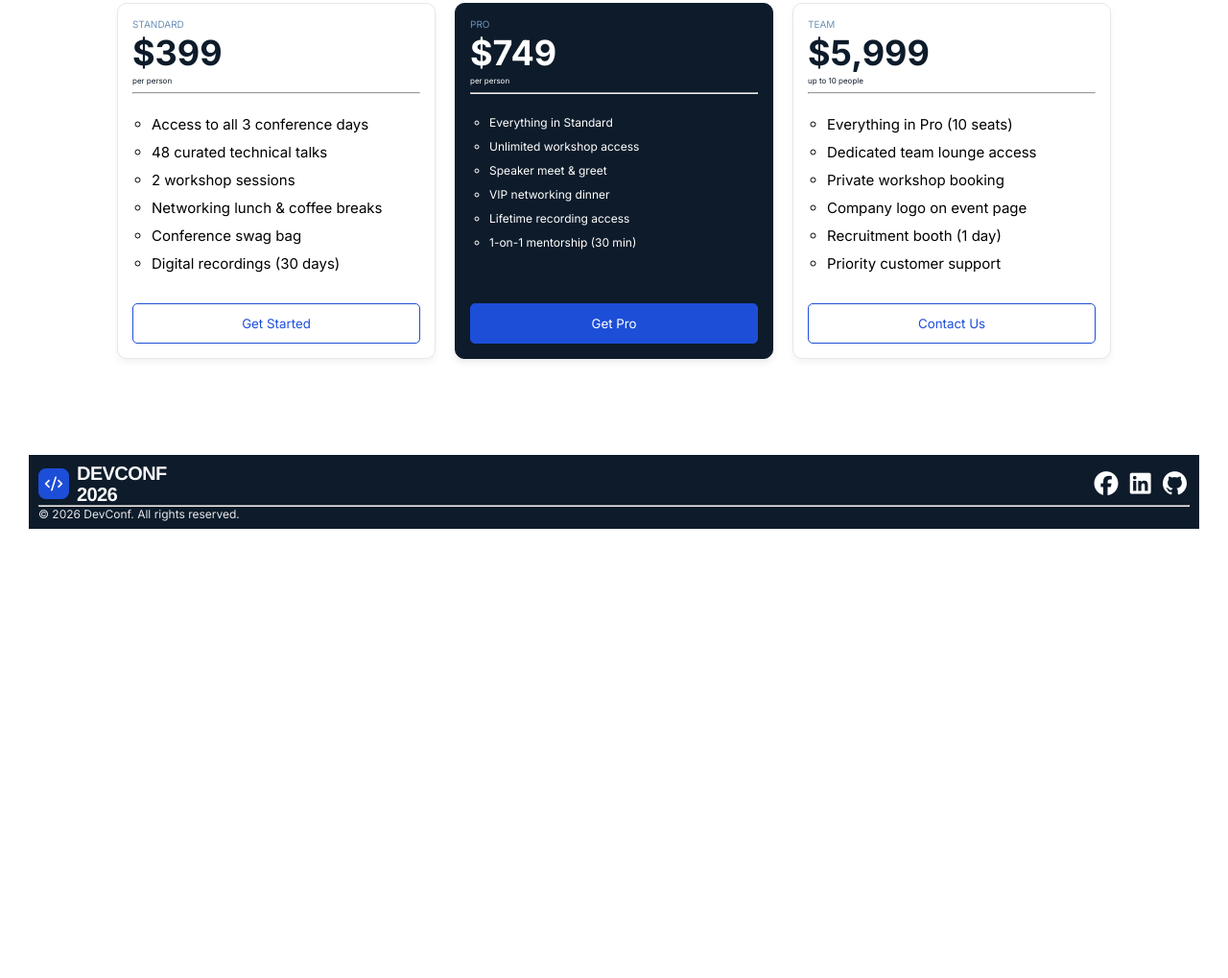
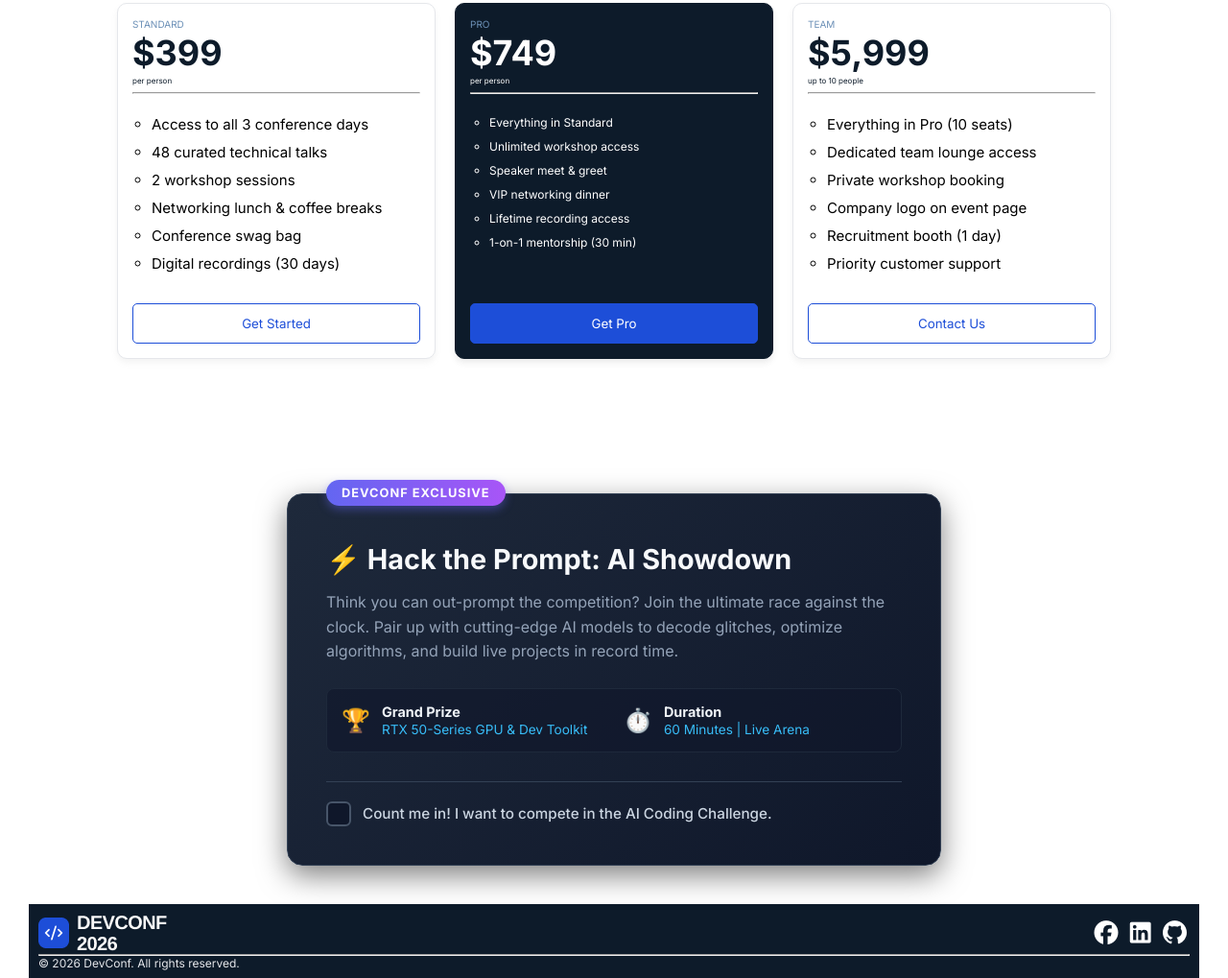
Before and after one commit to rafiqsd85/Dev-conf-26, a plain HTML site: page index.html in a window 1280 px wide. Shown: the part 1864-2883 px from the top of the page at 96% size. Before the commit the page ends 2415 px from the top, so only its background shows below. Drawn offline with Linux system fonts and the light colour scheme.

Commit message:
AI part added

```diff
--- a/index.html
+++ b/index.html
@@ -121,6 +121,42 @@
             </div>
         </div>
     </section>
+   <section class="ai-challenge-section">
+  <div class="challenge-container">
+    <div class="challenge-badge">DevConf Exclusive</div>
+
+    <h2>⚡ Hack the Prompt: AI Showdown</h2>
+
+    <p class="challenge-description">
+      Think you can out-prompt the competition? Join the ultimate race against the clock. Pair up with cutting-edge AI models to decode glitches, optimize algorithms, and build live projects in record time.
+    </p>
+
+    <div class="challenge-highlights">
+      <div class="highlight-item">
+        <span class="highlight-icon">🏆</span>
+        <div>
+          <strong>Grand Prize</strong>
+          <p>RTX 50-Series GPU & Dev Toolkit</p>
+        </div>
+      </div>
+      <div class="highlight-item">
+        <span class="highlight-icon">⏱️</span>
+        <div>
+          <strong>Duration</strong>
+          <p>60 Minutes | Live Arena</p>
+        </div>
+      </div>
+    </div>
+
+    <div class="challenge-opt-in">
+      <label class="checkbox-container">
+        <input type="checkbox" name="ai_challenge_opt_in" id="ai-opt-in">
+        <span class="custom-checkbox"></span>
+        <span class="opt-in-text">Count me in! I want to compete in the AI Coding Challenge.</span>
+      </label>
+    </div>
+  </div>
+</section>
     <footer class="footer">
         <div class="foottop">
             <img src="./images/footer-logo.png">
--- a/styles.css
+++ b/styles.css
@@ -92,7 +92,6 @@ nav ul li a:hover{
     width: 300px;
     background-color: #FFFFFF;
     border: 1px solid #E5E7EB;
-    /* padding: 20px; */
     border-radius: 10px;
     box-shadow: 0 4px 6px rgba(0, 0, 0, 0.1);
     text-align: left;
@@ -233,7 +232,6 @@ nav ul li a:hover{
     background-color: #0D1B2A;
     max-width: 1200px;
     margin:  auto;
-    padding: 8px 0px;
     padding: 8px 10px;
 }
 .foottop{
@@ -250,3 +248,157 @@ nav ul li a:hover{
     color:#E5E7EB;
     font-size: 12px;
 }
+/* relavent design using AI */
+.ai-challenge-section {
+  background: #FFFFFF;
+  font-family: 'Segoe UI', Tahoma, Geneva, Verdana, sans-serif;
+  padding: 40px 20px;
+  display: flex;
+  justify-content: center;
+  align-items: center;
+}
+
+.challenge-container {
+  background: linear-gradient(135deg, #1e293b 0%, #0f172a 100%);
+  border: 1px solid #334155;
+  border-radius: 16px;
+  max-width: 600px;
+  padding: 40px;
+  box-shadow: 0 10px 30px rgba(0, 0, 0, 0.5);
+  position: relative;
+  transition: transform 0.3s ease, border-color 0.3s ease;
+}
+
+.challenge-container:hover {
+  transform: translateY(-5px);
+  border-color: #6366f1; /* Electric Indigo glow */
+  box-shadow: 0 15px 35px rgba(1, 2, 32, 0.451);
+}
+
+.challenge-badge {
+  position: absolute;
+  top: -15px;
+  left: 40px;
+  background: linear-gradient(90deg, #6366f1, #a855f7);
+  color: #ffffff;
+  padding: 6px 16px;
+  font-size: 0.8rem;
+  font-weight: bold;
+  text-transform: uppercase;
+  letter-spacing: 1px;
+  border-radius: 20px;
+  box-shadow: 0 4px 10px rgba(99, 102, 241, 0.4);
+}
+
+.challenge-container h2 {
+  color: #f8fafc;
+  font-size: 1.8rem;
+  margin-top: 10px;
+  margin-bottom: 15px;
+}
+
+.challenge-description {
+  color: #94a3b8;
+  font-size: 1rem;
+  line-height: 1.6;
+  margin-bottom: 25px;
+}
+
+.challenge-highlights {
+  display: grid;
+  grid-template-columns: 1fr 1fr;
+  gap: 20px;
+  margin-bottom: 30px;
+  background: rgba(15, 23, 42, 0.6);
+  padding: 15px;
+  border-radius: 8px;
+  border: 1px solid #1e293b;
+}
+
+.highlight-item {
+  display: flex;
+  align-items: center;
+  gap: 12px;
+}
+
+.highlight-icon {
+  font-size: 1.5rem;
+}
+
+.highlight-item strong {
+  display: block;
+  color: #f1f5f9;
+  font-size: 0.9rem;
+}
+
+.highlight-item p {
+  color: #38bdf8; /* Bright Cyan for highlights */
+  font-size: 0.85rem;
+  margin: 2px 0 0 0;
+}
+
+.challenge-opt-in {
+  border-top: 1px solid #334155;
+  padding-top: 20px;
+}
+
+.checkbox-container {
+  display: flex;
+  align-items: center;
+  position: relative;
+  cursor: pointer;
+  user-select: none;
+}
+
+.checkbox-container input {
+  position: absolute;
+  opacity: 0;
+  cursor: pointer;
+  height: 0;
+  width: 0;
+}
+
+.custom-checkbox {
+  position: relative;
+  height: 22px;
+  width: 22px;
+  background-color: #0f172a;
+  border: 2px solid #475569;
+  border-radius: 6px;
+  margin-right: 12px;
+  flex-shrink: 0;
+  transition: all 0.2s ease;
+}
+
+.checkbox-container input:checked ~ .custom-checkbox {
+  background-color: #22c55e; /* Vibrant green for completion */
+  border-color: #22c55e;
+}
+
+.custom-checkbox:after {
+  content: "";
+  position: absolute;
+  display: none;
+  left: 7px;
+  top: 3px;
+  width: 5px;
+  height: 10px;
+  border: solid white;
+  border-width: 0 2px 2px 0;
+  transform: rotate(45deg);
+}
+
+.checkbox-container input:checked ~ .custom-checkbox:after {
+  display: block;
+}
+
+.opt-in-text {
+  color: #cbd5e1;
+  font-size: 0.95rem;
+  font-weight: 500;
+  transition: color 0.2s ease;
+}
+
+.checkbox-container:hover input ~ .opt-in-text {
+  color: #ffffff;
+}
```
